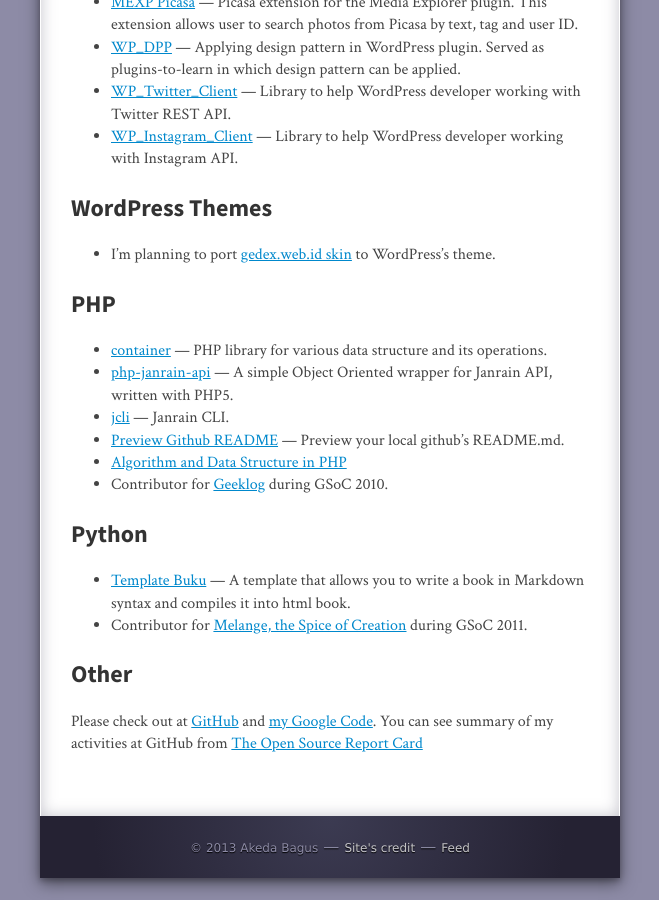
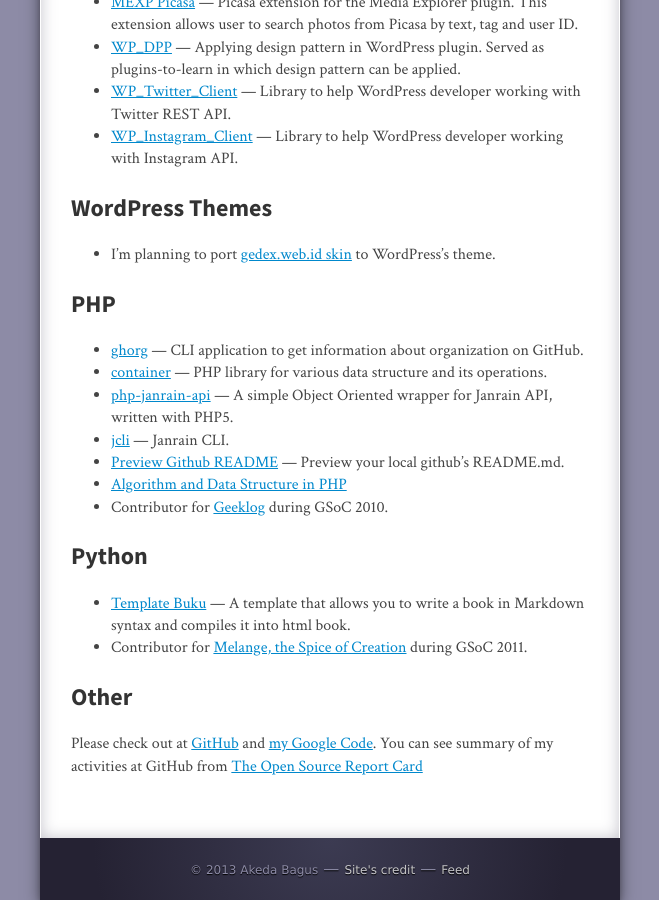
Before and after one commit to gedex/gedex.github.com, a Jekyll site: the page built from projects/index.md, in a window 1280 px wide and 900 px high, scrolled down 2144 px. Shown: the whole window, without its empty margins (310-969 px from the left). Built offline with Jekyll 4.4.1, drawn with Linux system fonts in a browser that asks for light colours; nearby versions of some CDN libraries; some web fonts are replaced; comment, search, counter and statistics services are not loaded.

Commit message:
Added ghorg to projects list.

```diff
--- a/projects/index.md
+++ b/projects/index.md
@@ -71,6 +71,7 @@ layout: page
 
 ## PHP
 
+* [ghorg](https://github.com/gedex/ghorg) &mdash; CLI application to get information about organization on GitHub.
 * [container](https://github.com/gedex/container) &mdash; PHP library for various data structure and its operations.
 * [php-janrain-api](https://github.com/gedex/php-janrain-api) &mdash; A simple Object Oriented wrapper for Janrain API, written with PHP5.
 * [jcli](https://github.com/xwp/janrain-cli-tools) &mdash; Janrain CLI.
```
